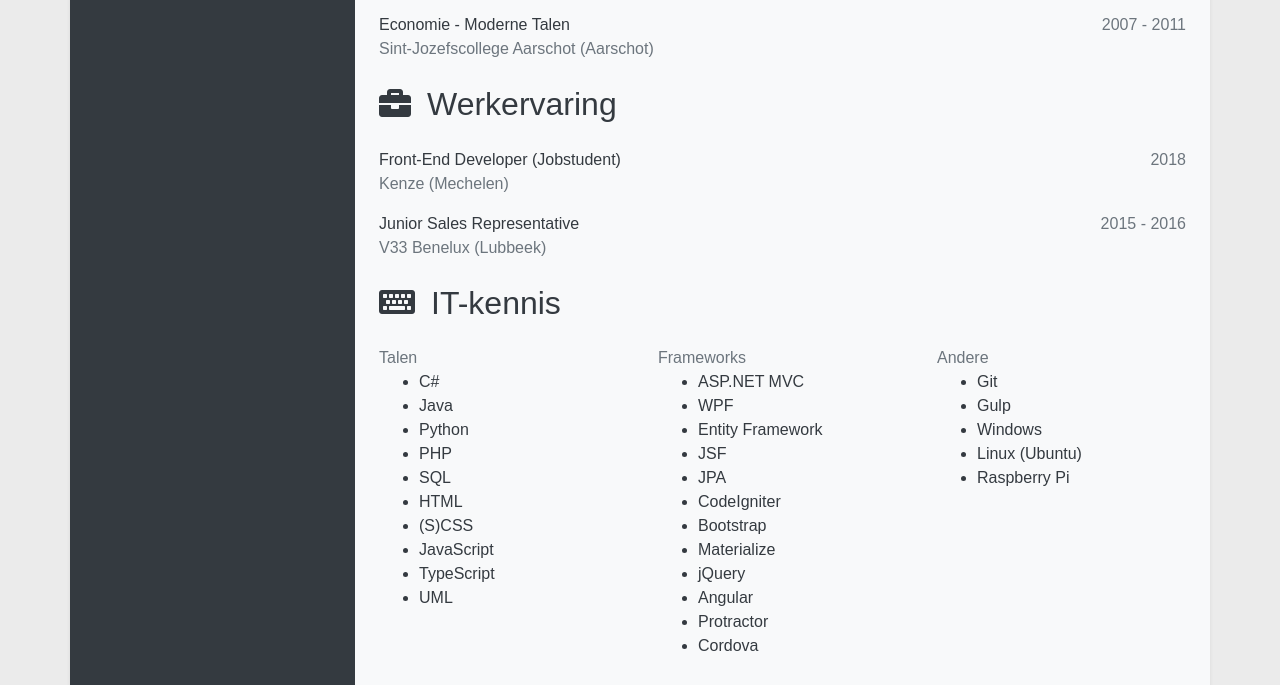
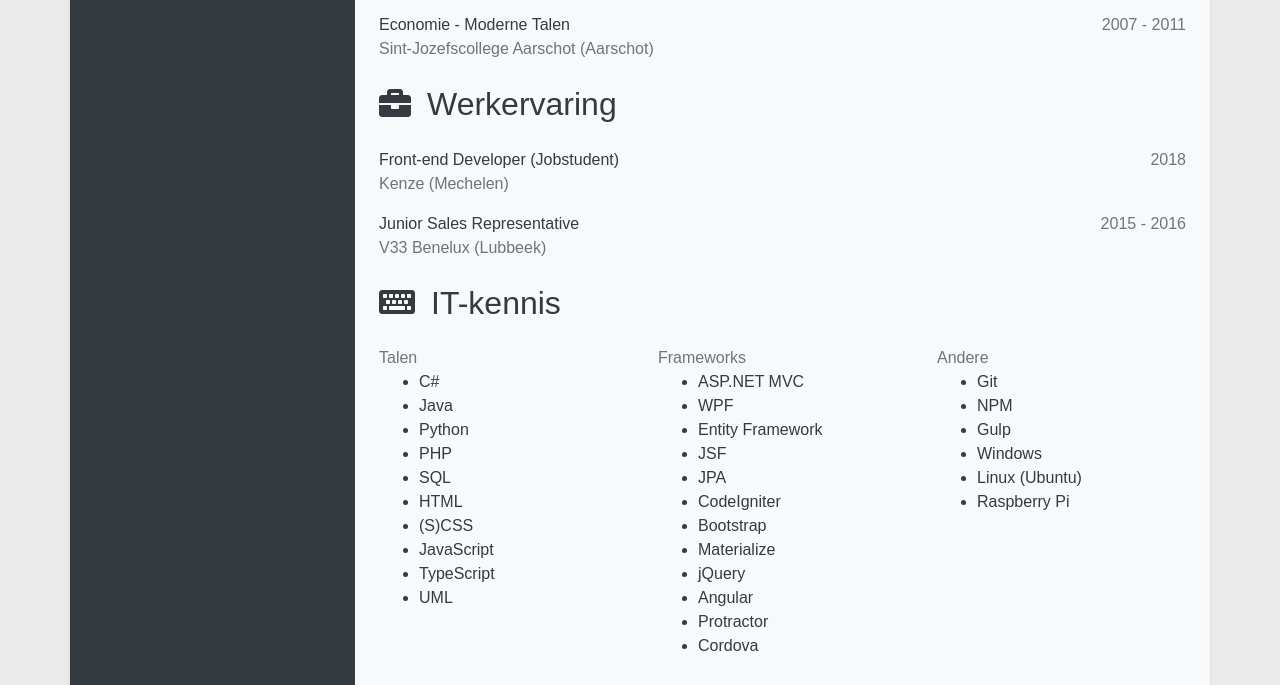
Before and after one commit to degeens/resume, a website: page index.html in a window 1280 px wide. Shown: the part 415-1100 px from the top of the page. Drawn offline with nearby package versions, Linux system fonts and the light colour scheme.

Commit message:
Add NPM to knowledge

```diff
--- a/index.html
+++ b/index.html
@@ -60,7 +60,7 @@
                 <h2 class="my-4"><i class="fas fa-briefcase mr-3"></i>Werkervaring</h2>
                 <ul class="list-unstyled">
                     <li>
-                        <p class="mb-0">Front-End Developer (Jobstudent) <span class="text-muted float-right">2018</span></p>
+                        <p class="mb-0">Front-end Developer (Jobstudent) <span class="text-muted float-right">2018</span></p>
                         <p class="text-muted">Kenze (Mechelen)</p>
                     </li>
                     <li>
@@ -106,6 +106,7 @@
                         <p class="text-muted mb-0">Andere</p>
                         <ul>
                             <li>Git</li>
+                            <li>NPM</li>
                             <li>Gulp</li>
                             <li>Windows</li>
                             <li>Linux (Ubuntu)</li>
```
